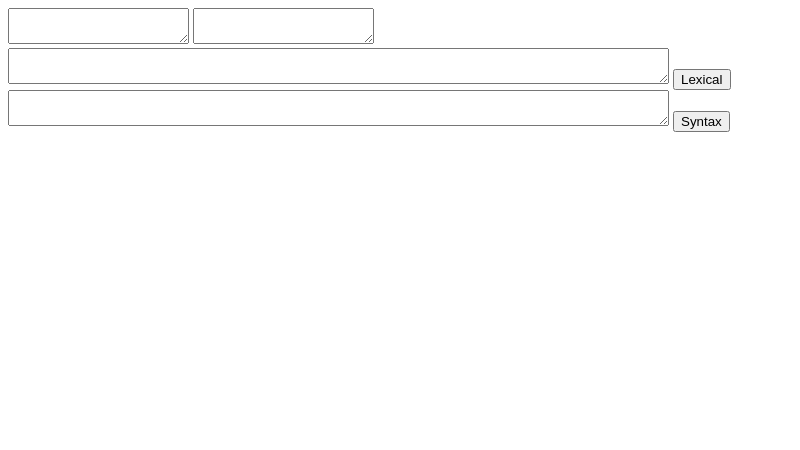
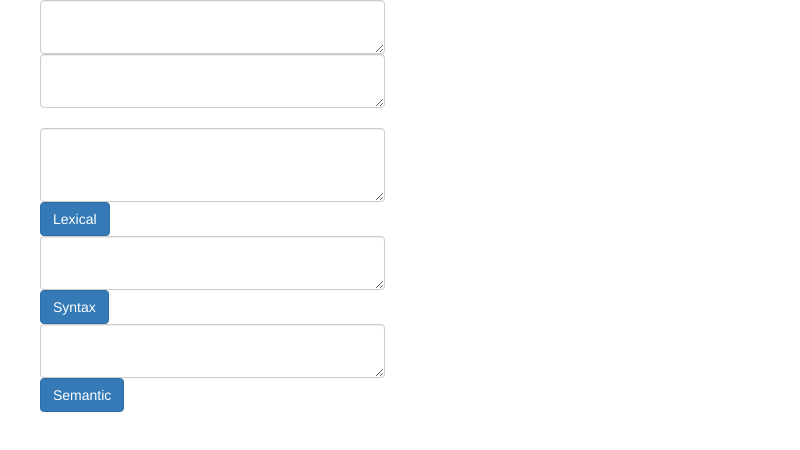
Before and after one commit to equilatan/tpl_compiler, an Electron app: page index.html in a window 800 px wide. Drawn offline with nearby package versions, Linux system fonts and the light colour scheme.

Commit message:
added semantic but no functionality

```diff
--- a/index.html
+++ b/index.html
@@ -1,18 +1,48 @@
 <!DOCTYPE html>
 <html>
     <head>
+        <!-- Bootstrap -->
+        <link href = "css/bootstrap.min.css" rel = "stylesheet">
+
+    </head>
+    <body>
+
+        <div class = "container">
+            <div class="row">
+                <div class="col-xs-6 col-md-offset-3">
+                    <textarea id="inputStr" class = "form-control"></textarea>
+                    <!-- int i=2+2-3; -->
+                    <textarea class = "form-control" id="outputStr"></textarea>
+                    <br>
+                    <textarea id="token" cols="80" class = "form-control" rows = "3"></textarea>
+                    <button type = "button" class = "btn btn-primary" onclick="lexical_declaration()">Lexical</button>
+                    <textarea id="syntax" cols="80" class = "form-control" ></textarea>
+                    <button id="stx" type="button" onclick="syntax_declaration()" class = "btn btn-primary">Syntax </button>
+
+                    <textarea id="semantic" cols="80" class = "form-control" ></textarea>
+                    <button id="stx" type="button" onclick="semantic_declaration()" class = "btn btn-primary">Semantic</button>
+                </div>
+            </div>
+        </div>
+
+
+
+
+
+
+
+
+
+
+        <!-- algorithms -->
         <script src="lexical.js"></script>
         <script src="syntax.js"></script>
-    </head>
-    <body>
-        <textarea id="inputStr"></textarea>
-        <!-- int i=2+2-3; -->
-        <textarea id="outputStr"></textarea>
-        <br>
-        <textarea id="token" cols="80"></textarea>
-        <button id="btn" type="button" onclick="lexical()">Lexical</button>
+        <script src="semantic.js"></script>
 
-        <textarea id="syntax" cols="80"></textarea>
-        <button id="stx" type="button" onclick="bruh()">Syntax </button>
+        <!-- jQuery (necessary for Bootstrap's JavaScript plugins) -->
+        <script src = "https://code.jquery.com/jquery.js"></script>
+
+        <!-- Include all compiled plugins (below), or include individual files as needed -->
+        <script src = "js/bootstrap.min.js"></script>
     </body>
 </html>
```
